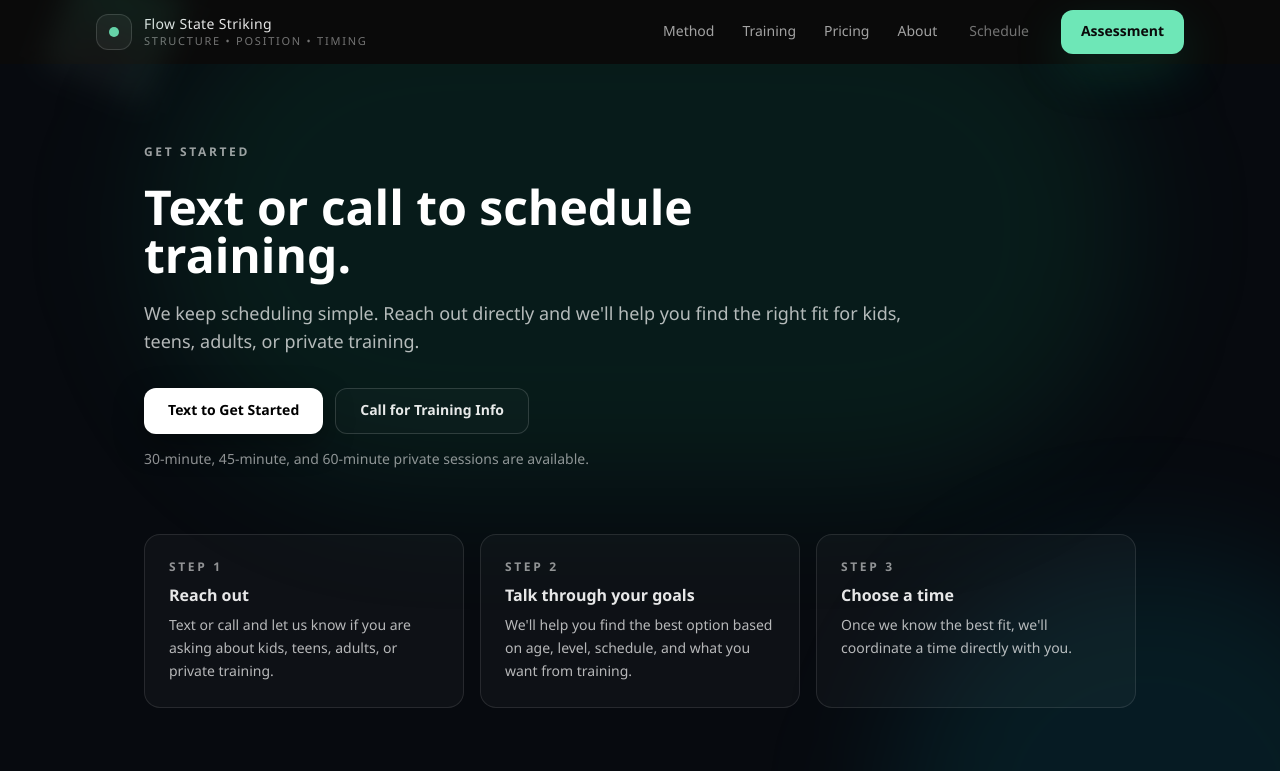
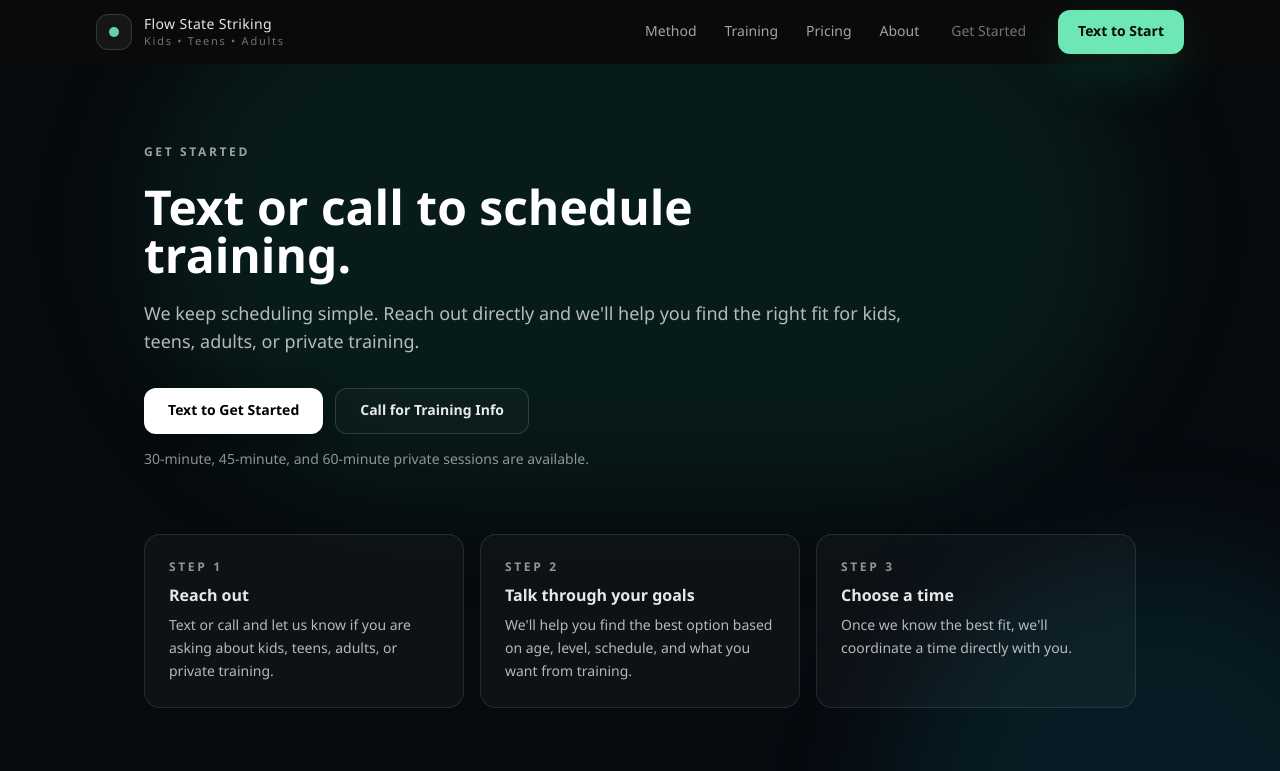
Before and after one commit to Lit2L/flowstatestriking.com, a Next.js app: page /schedule in a window 1280 px wide. Shown: the top 771 px of the page. Built offline with nearby package versions, Linux system fonts and the light colour scheme.

Commit message:
updated footer to include links and number

```diff
--- a/src/app/(home)/schedule/page.tsx
+++ b/src/app/(home)/schedule/page.tsx
@@ -94,8 +94,8 @@
 }
 
 export default function SchedulePage() {
-	const PHONE_HREF = 'tel:+17145551234'
-	const SMS_HREF = 'sms:+17145551234'
+	const PHONE_HREF = 'tel:+19497852991'
+	const SMS_HREF = 'sms:+19497852991'
 
 	return (
 		<main className='relative min-h-screen bg-[#070A0F] text-white'>
--- a/src/app/components/landing-redo.tsx
+++ b/src/app/components/landing-redo.tsx
@@ -46,7 +46,6 @@
 					</div>
 				</div>
 			</section>
-
 			<section className='py-16 md:py-20'>
 				<div className='mx-auto max-w-5xl px-5 sm:px-8'>
 					<div className='grid md:grid-cols-3 gap-4'>
@@ -75,7 +74,6 @@
 					</div>
 				</div>
 			</section>
-
 			<section className='py-16 md:py-20 border-t border-white/5'>
 				<div className='mx-auto max-w-5xl px-5 sm:px-8'>
 					<div className='max-w-2xl'>
@@ -115,7 +113,6 @@
 					</div>
 				</div>
 			</section>
-
 			<section className='py-16 md:py-20 border-t border-white/5'>
 				<div className='mx-auto max-w-5xl px-5 sm:px-8'>
 					<div className='grid lg:grid-cols-[1.2fr_0.8fr] gap-6 items-start'>
@@ -191,7 +188,6 @@
 					</div>
 				</div>
 			</section>
-
 			<section className='py-16 md:py-20 border-t border-white/5'>
 				<div className='mx-auto max-w-5xl px-5 sm:px-8'>
 					<div className='rounded-3xl border border-white/10 bg-white/[0.03] p-8 md:p-10 text-center'>
@@ -212,32 +208,65 @@
 					</div>
 				</div>
 			</section>
-
 			<footer className='border-t border-white/5 py-10'>
-				<div className='mx-auto max-w-5xl px-5 sm:px-8 flex flex-col md:flex-row items-start md:items-center justify-between gap-6'>
+				<div className='mx-auto max-w-5xl px-5 sm:px-8 flex flex-col md:flex-row items-start md:items-center justify-between gap-8'>
+					{/* Brand */}
 					<div>
 						<div className='text-sm tracking-wide text-neutral-200'>Flow State Striking</div>
+
 						<div className='mt-2 text-xs tracking-[0.18em] text-neutral-500'>
 							COACHING @ WILLIAMS MMA
 						</div>
+
+						<div className='mt-3 text-sm text-neutral-400'>Fountain Valley, CA</div>
+
+						<div className='mt-3 text-sm text-neutral-400'>
+							Text or Call:{' '}
+							<a href='tel:+19497852991' className='text-neutral-200 hover:text-white transition'>
+								949-785-2991
+							</a>
+						</div>
 					</div>
 
+					{/* Navigation */}
 					<div className='flex flex-wrap gap-4 text-sm'>
+						<Link className='text-neutral-400 hover:text-neutral-200 transition' href='/method'>
+							Method
+						</Link>
+
 						<Link className='text-neutral-400 hover:text-neutral-200 transition' href='/training'>
 							Training
 						</Link>
+
 						<Link className='text-neutral-400 hover:text-neutral-200 transition' href='/pricing'>
 							Pricing
 						</Link>
+
 						<Link className='text-neutral-400 hover:text-neutral-200 transition' href='/about'>
 							About
 						</Link>
-						<Link className='text-neutral-400 hover:text-neutral-200 transition' href='/assessment'>
-							Assessment
-						</Link>
+					</div>
+
+					{/* Social */}
+					<div className='flex flex-col gap-2 text-sm'>
+						<a
+							href='https://instagram.com/flowstate_striking'
+							target='_blank'
+							rel='noopener noreferrer'
+							className='text-neutral-400 hover:text-neutral-200 transition'
+						>
+							Instagram
+						</a>
+
+						<a
+							href='sms:+19497852991'
+							className='text-neutral-400 hover:text-neutral-200 transition'
+						>
+							Text to Start
+						</a>
 					</div>
 				</div>
-			</footer>
+			</footer>{' '}
 		</div>
 	)
 }
--- a/src/app/components/premium-navbar.tsx
+++ b/src/app/components/premium-navbar.tsx
@@ -1,4 +1,3 @@
-// components/PremiumNavbar.tsx
 'use client'
 
 import React, { useEffect, useMemo, useState } from 'react'
@@ -20,6 +19,7 @@
 
 function usePrefersReducedMotion() {
 	const [reduced, setReduced] = useState(false)
+
 	useEffect(() => {
 		const mq = window.matchMedia('(prefers-reduced-motion: reduce)')
 		const onChange = () => setReduced(mq.matches)
@@ -27,21 +27,22 @@
 		mq.addEventListener?.('change', onChange)
 		return () => mq.removeEventListener?.('change', onChange)
 	}, [])
+
 	return reduced
 }
 
 export default function PremiumNavbar({
 	brand = 'Flow State Striking',
-	tagline = 'STRUCTURE • POSITION • TIMING',
-	ctaLabel = 'Assessment',
-	ctaHref = '/assessment',
-	scheduleHref = '/schedule'
+	tagline = 'Kids • Teens • Adults',
+	ctaLabel = 'Text to Start',
+	ctaHref = 'sms:+19497852991',
+	startHref = '/schedule'
 }: {
 	brand?: string
 	tagline?: string
 	ctaLabel?: string
 	ctaHref?: string
-	scheduleHref?: string
+	startHref?: string
 }) {
 	const pathname = usePathname()
 	const prefersReducedMotion = usePrefersReducedMotion()
@@ -51,7 +52,6 @@
 
 	const items = useMemo(() => NAV_ITEMS, [])
 
-	// Premium scroll state
 	useEffect(() => {
 		const onScroll = () => setScrolled(window.scrollY > 10)
 		onScroll()
@@ -59,10 +59,8 @@
 		return () => window.removeEventListener('scroll', onScroll)
 	}, [])
 
-	// Close on route change
 	useEffect(() => setMenuOpen(false), [pathname])
 
-	// Lock body scroll when mobile menu is open
 	useEffect(() => {
 		if (!menuOpen) return
 		const original = document.body.style.overflow
@@ -72,7 +70,6 @@
 		}
 	}, [menuOpen])
 
-	// ESC to close
 	useEffect(() => {
 		if (!menuOpen) return
 		const onKeyDown = (e: KeyboardEvent) => {
@@ -105,7 +102,6 @@
 							scrolled ? 'h-14' : 'h-16'
 						)}
 					>
-						{/* Brand */}
 						<Link
 							href='/'
 							className='group inline-flex items-center gap-3 rounded-lg focus:outline-none focus-visible:ring-2 focus-visible:ring-emerald-400/60'
@@ -113,41 +109,7 @@
 						>
 							<span className='relative grid place-items-center h-9 w-9 rounded-xl border border-white/10 bg-white/5'>
 								<span className='h-2.5 w-2.5 rounded-full bg-emerald-300/90' />
-								{/* Ring */}
-								<span
-									className={cx(
-										'pointer-events-none absolute inset-0 rounded-xl',
-										'ring-1 ring-white/5'
-									)}
-								/>
-								{/* Breathing glow (motion-safe) */}
-								<span
-									aria-hidden='true'
-									className={cx(
-										'pointer-events-none absolute inset-0 rounded-xl',
-										prefersReducedMotion
-											? 'opacity-0'
-											: 'opacity-100 motion-safe:animate-[pulse_3.2s_ease-in-out_infinite]'
-									)}
-									style={{
-										boxShadow: '0 0 0 0 rgba(52,211,153,0.0)'
-									}}
-								/>
-								{/* Micro gradient sweep (very subtle, motion-safe) */}
-								<span
-									aria-hidden='true'
-									className={cx(
-										'pointer-events-none absolute -inset-10 opacity-0',
-										prefersReducedMotion
-											? ''
-											: 'motion-safe:opacity-100 motion-safe:animate-[spin_10s_linear_infinite]'
-									)}
-									style={{
-										background:
-											'conic-gradient(from 180deg, rgba(52,211,153,0.10), rgba(255,255,255,0.04), rgba(52,211,153,0.10))',
-										filter: 'blur(14px)'
-									}}
-								/>
+								<span className='pointer-events-none absolute inset-0 rounded-xl ring-1 ring-white/5' />
 							</span>
 
 							<span className='flex flex-col leading-tight'>
@@ -158,9 +120,7 @@
 							</span>
 						</Link>
 
-						{/* Desktop nav */}
 						<nav className='hidden md:flex items-center gap-3'>
-							{/* Main links (quiet) */}
 							<div className='flex items-center gap-1'>
 								{items.map((item) => {
 									const active = isActive(item.href)
@@ -176,7 +136,6 @@
 											aria-current={active ? 'page' : undefined}
 										>
 											{item.label}
-											{/* Underline (premium + minimal) */}
 											<span
 												className={cx(
 													'absolute left-3 right-3 -bottom-0.5 h-px',
@@ -188,18 +147,16 @@
 								})}
 							</div>
 
-							{/* Secondary link for paid users (quiet) */}
 							<Link
-								href={scheduleHref}
+								href={startHref}
 								className={cx(
 									'text-sm text-neutral-500 hover:text-neutral-300 transition',
 									'focus:outline-none focus-visible:ring-2 focus-visible:ring-emerald-400/60 rounded-lg px-2 py-2'
 								)}
 							>
-								Schedule
+								Get Started
 							</Link>
 
-							{/* CTA (serious) */}
 							<Link
 								href={ctaHref}
 								className={cx(
@@ -213,7 +170,6 @@
 							</Link>
 						</nav>
 
-						{/* Mobile toggle */}
 						<button
 							type='button'
 							className={cx(
@@ -253,7 +209,6 @@
 					</div>
 				</div>
 
-				{/* Mobile menu */}
 				<div
 					className={cx(
 						'md:hidden',
@@ -261,14 +216,12 @@
 						menuOpen ? 'opacity-100' : 'opacity-0 pointer-events-none'
 					)}
 				>
-					{/* Backdrop */}
 					<button
 						aria-label='Close menu backdrop'
 						onClick={() => setMenuOpen(false)}
 						className='fixed inset-0 z-40 bg-neutral-950/60 backdrop-blur-sm'
 					/>
 
-					{/* Panel */}
 					<div
 						id='mobile-menu'
 						className='fixed left-0 right-0 top-16 z-50 mx-auto max-w-6xl px-5 sm:px-8'
@@ -298,21 +251,20 @@
 									})}
 								</div>
 
-								{/* Secondary paid-user path */}
 								<div className='mt-2'>
 									<Link
-										href={scheduleHref}
+										href={startHref}
 										className={cx(
 											'flex items-center justify-between rounded-xl px-4 py-3 text-base',
 											'border border-white/10 bg-white/[0.02] text-neutral-200 hover:bg-white/[0.06] transition',
 											'focus:outline-none focus-visible:ring-2 focus-visible:ring-emerald-400/60'
 										)}
 									>
-										<span>Schedule (Already paid)</span>
+										<span>Get Started</span>
 										<span className='text-neutral-600'>→</span>
 									</Link>
 								</div>
-								{/* CTA */}
+
 								<div className='mt-3'>
 									<Link
 										href={ctaHref}
@@ -329,7 +281,7 @@
 
 								<div className='mt-3 px-1 pb-1'>
 									<p className='text-[11px] tracking-[0.18em] text-neutral-600 text-center'>
-										CLARITY • CONTROL • LONGEVITY
+										KIDS • TEENS • ADULTS
 									</p>
 								</div>
 							</div>
```
